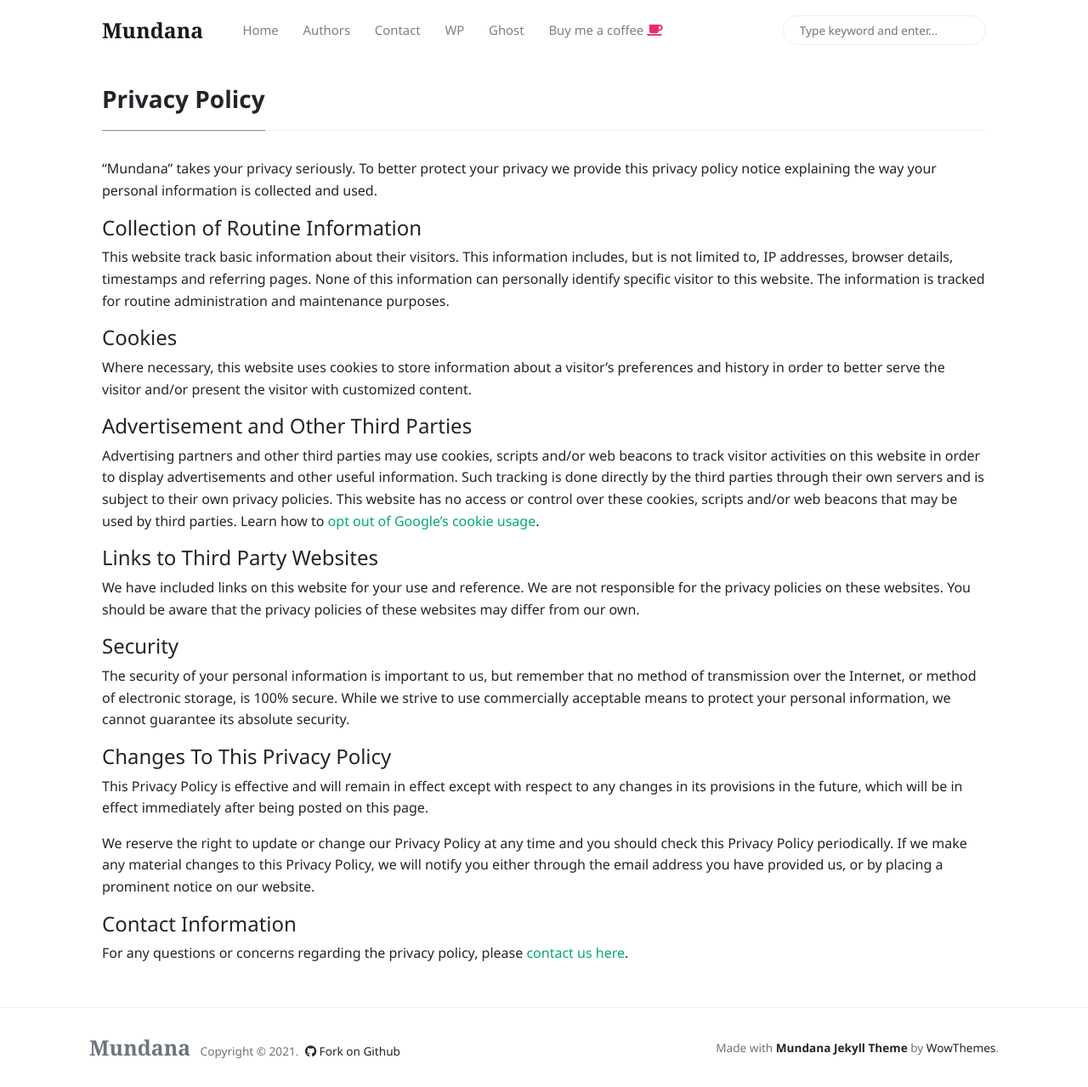
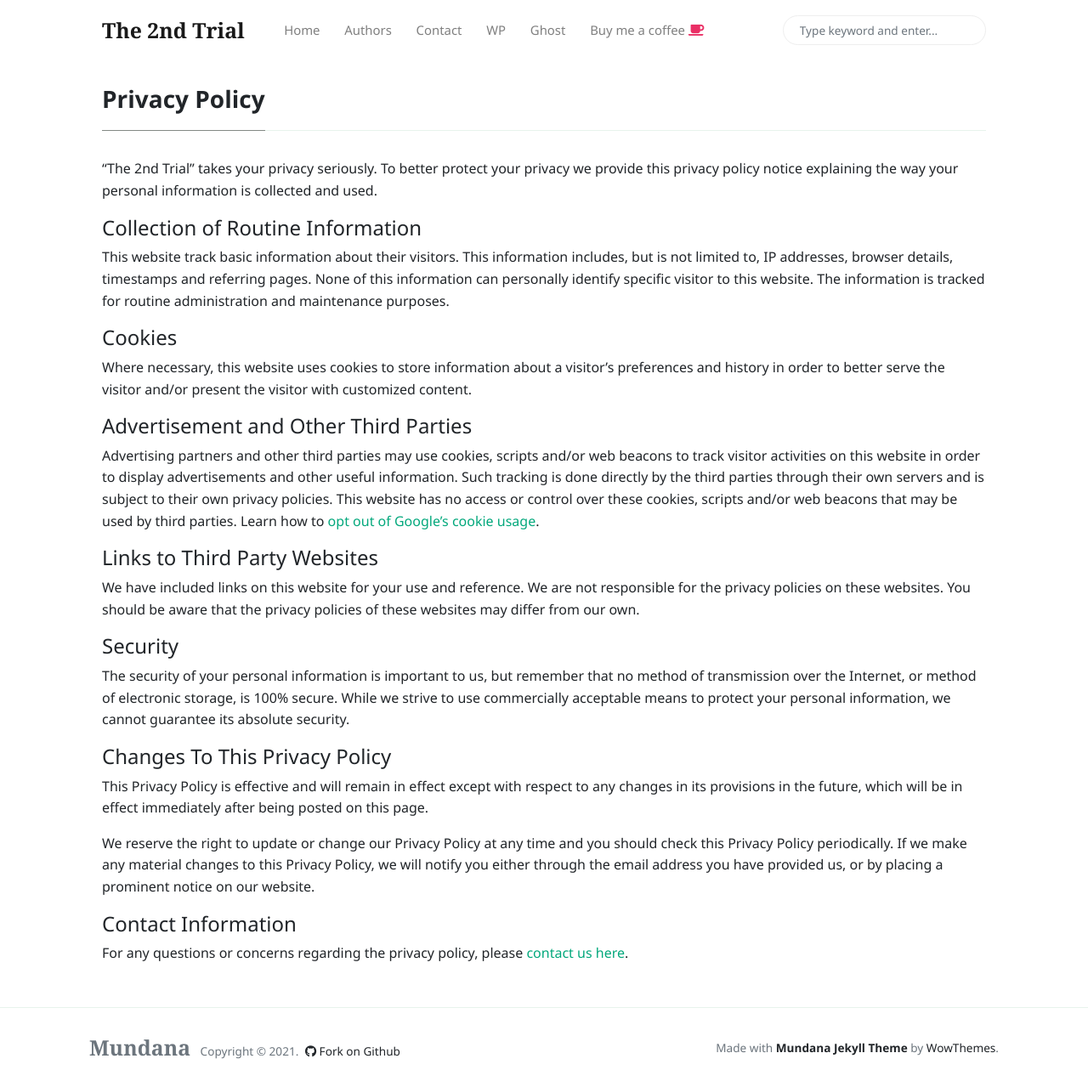
Before and after one commit to the-second-trial/homepage, a Jekyll site: the page built from _pages/privacy-policy.md, in a window 1280 px wide and 1279 px high. Shown: the whole window at 85% size. Built offline with Jekyll 4.4.1, drawn with Linux system fonts in a browser that asks for light colours; nearby versions of some CDN libraries.

Commit message:
Update _config.yml

```diff
--- a/_config.yml
+++ b/_config.yml
@@ -1,11 +1,11 @@
 # Site
-name: 'Mundana'
+name: 'The 2nd Trial'
 description: 'Mundana is a free Jekyll theme for awesome people like you, Medium like.'
 logo: 'assets/images/logo.png'
 favicon: 'assets/images/favicon.ico'
-baseurl: '/mundana-theme-jekyll'
+baseurl: '/'
 disqus: 'demowebsite'
-email: 'wowthemesnet@gmail.com'
+email: 'example@gmail.com'
 mailchimp-list: 'https://wowthemes.us11.list-manage.com/subscribe/post?u=8aeb20a530e124561927d3bd8&amp;id=8c3d2d214b'
 
 include: ["_pages"]
@@ -59,7 +59,5 @@
 # Paginate
 paginate: 10
 
-
-
 # Exclude metadata and development time dependencies (like Grunt plugins)
 exclude: [README.markdown, package.json, grunt.js, Gruntfile.js, Gruntfile.coffee, node_modules]
```
